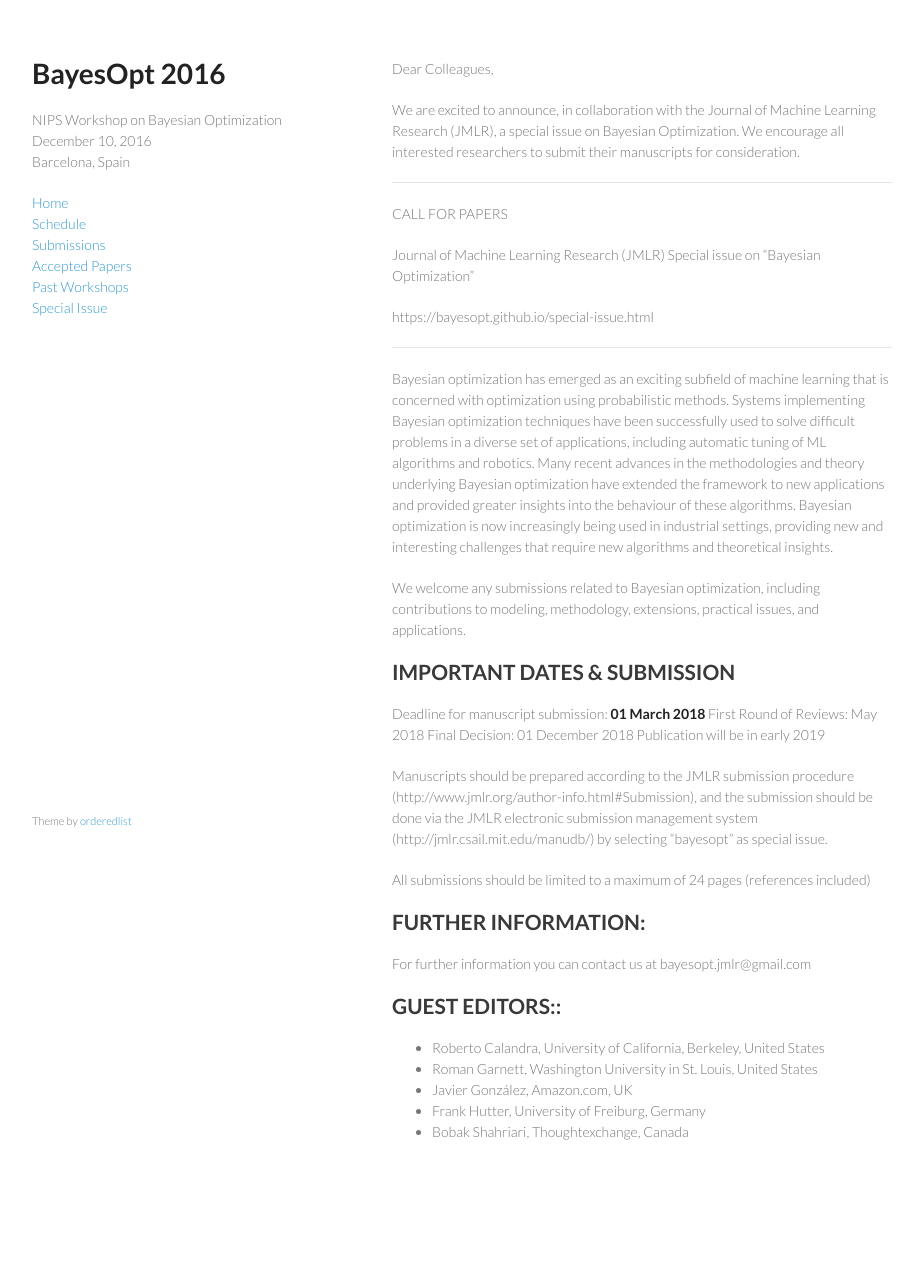
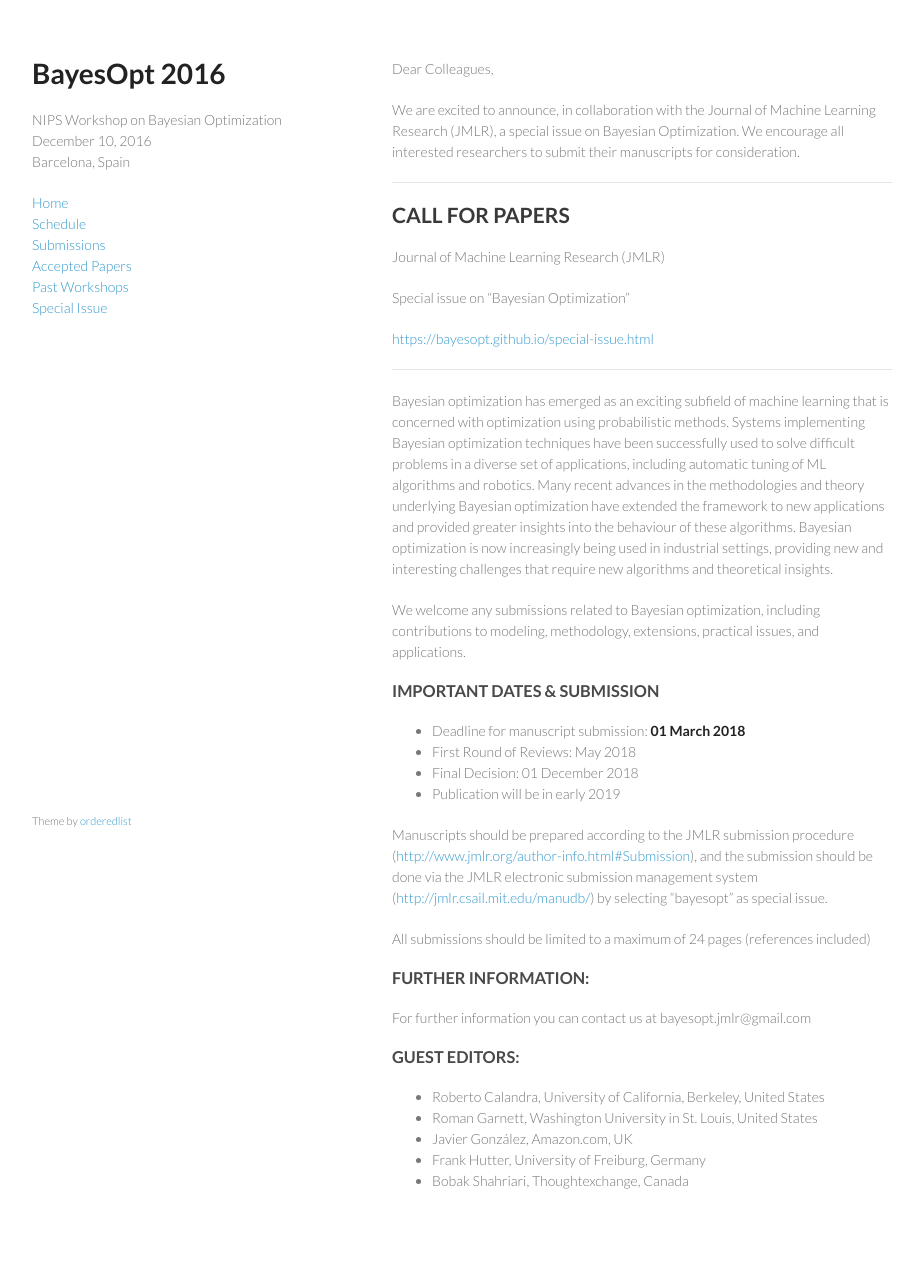
Before and after one commit to bayesopt/bayesopt.github.io, a Jekyll site: the page built from special-issue.md, in a window 1280 px wide. Shown: the whole page, without its empty margins (178-1101 px from the left). Built offline with Jekyll 4.4.1, drawn with Linux system fonts in a browser that asks for light colours; before the commit the page ends 1212 px from its top, so only the background shows below that; part of the change alters nothing that is shown.

```diff
--- a/special-issue.md
+++ b/special-issue.md
@@ -9,41 +9,39 @@ Dear Colleagues,
 We are excited to announce, in collaboration with the Journal of Machine Learning Research (JMLR), a special issue on Bayesian Optimization. We encourage all interested researchers to submit their manuscripts for consideration.
 
 
-***********************************************************************
+--------
 
-CALL FOR PAPERS
+## CALL FOR PAPERS
 
 Journal of Machine Learning Research (JMLR)
+
 Special issue on "Bayesian Optimization”
 
-https://bayesopt.github.io/special-issue.html
+[https://bayesopt.github.io/special-issue.html](https://bayesopt.github.io/special-issue.html)
 
-***********************************************************************
+--------
 
 Bayesian optimization has emerged as an exciting subfield of machine learning that is concerned with optimization using probabilistic methods. Systems implementing Bayesian optimization techniques have been successfully used to solve difficult problems in a diverse set of applications, including automatic tuning of ML algorithms and robotics. Many recent advances in the methodologies and theory underlying Bayesian optimization have extended the framework to new applications and provided greater insights into the behaviour of these algorithms. Bayesian optimization is now increasingly being used in industrial settings, providing new and interesting challenges that require new algorithms and theoretical insights.
 
 We welcome any submissions related to Bayesian optimization, including contributions to modeling, methodology, extensions, practical issues, and applications.
 
 
-IMPORTANT DATES & SUBMISSION
----------------------------------
-Deadline for manuscript submission: **01 March 2018**
-First Round of Reviews: May 2018
-Final Decision: 01 December 2018
-Publication will be in early 2019
+### IMPORTANT DATES & SUBMISSION
+- Deadline for manuscript submission: **01 March 2018**
+- First Round of Reviews: May 2018
+- Final Decision: 01 December 2018
+- Publication will be in early 2019
 
-Manuscripts should be prepared according to the JMLR submission procedure (http://www.jmlr.org/author-info.html#Submission), and the submission should be done via the JMLR electronic submission management system (http://jmlr.csail.mit.edu/manudb/) by selecting “bayesopt” as special issue.
+Manuscripts should be prepared according to the JMLR submission procedure ([http://www.jmlr.org/author-info.html#Submission](http://www.jmlr.org/author-info.html#Submission)), and the submission should be done via the JMLR electronic submission management system ([http://jmlr.csail.mit.edu/manudb/](http://jmlr.csail.mit.edu/manudb/)) by selecting “bayesopt” as special issue.
 
 All submissions should be limited to a maximum of 24 pages (references included)
 
 
-FURTHER INFORMATION:
----------------------------------
+### FURTHER INFORMATION:
 For further information you can contact us at bayesopt.jmlr@gmail.com
 
 
-GUEST EDITORS::
----------------------------------
+### GUEST EDITORS:
 - Roberto Calandra, University of California, Berkeley, United States
 - Roman Garnett, Washington University in St. Louis, United States
 - Javier González, Amazon.com, UK
```
